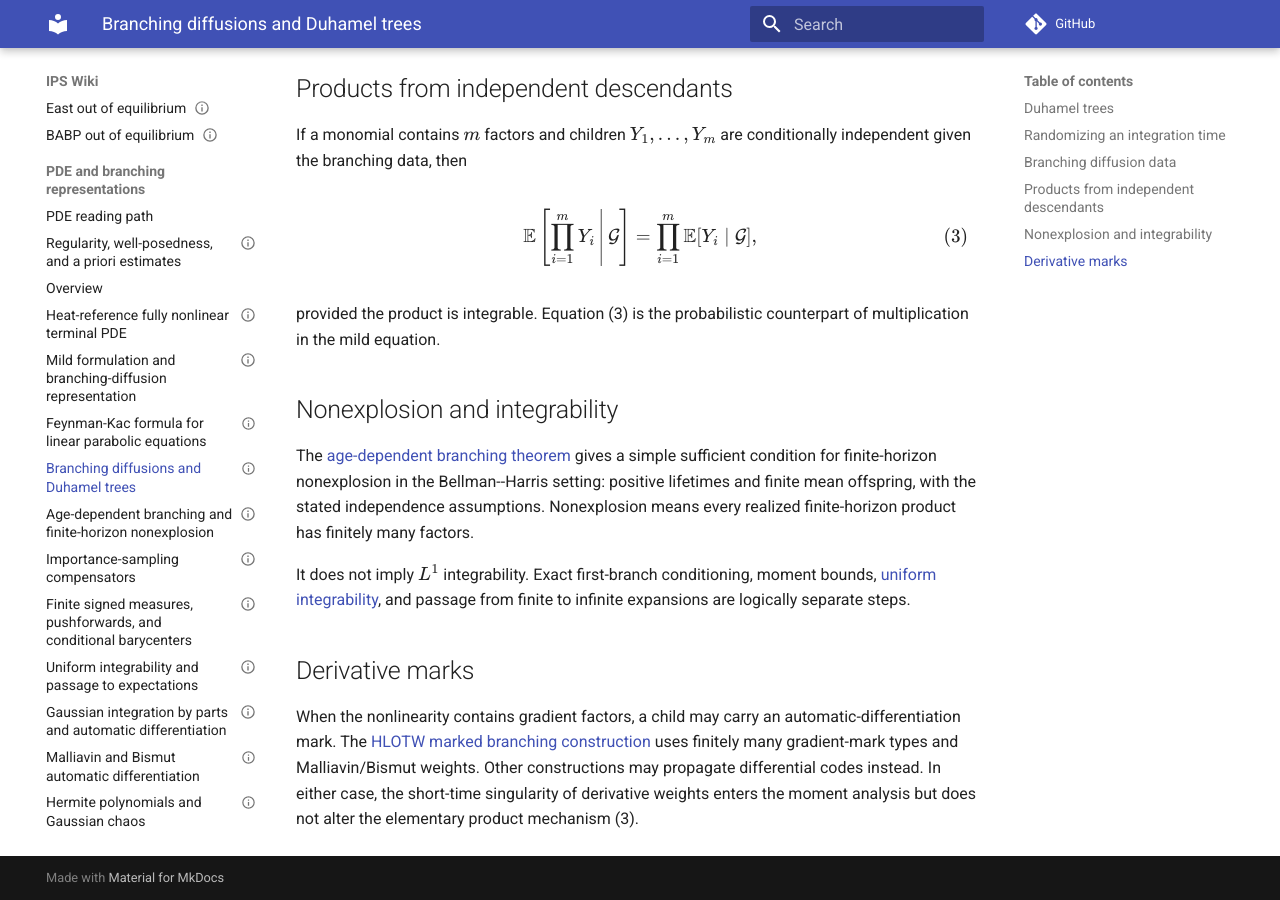
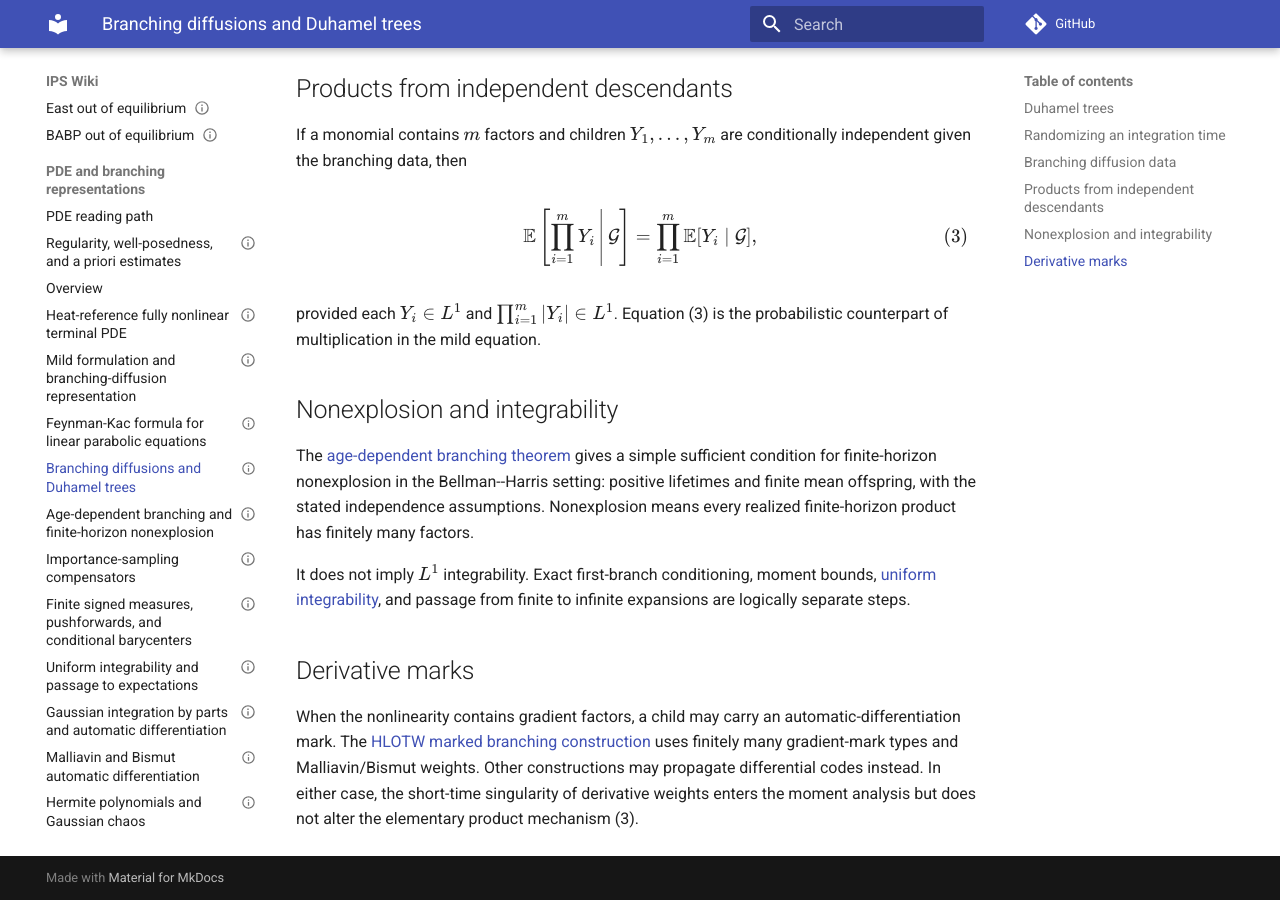
Before and after one commit to maciejgluchowski86-beep/ips-wiki, an MkDocs documentation site: the page built from docs/entries/branching-diffusions-and-duhamel-trees.md, in a window 1280 px wide and 900 px high, scrolled down 1412 px. Built offline with MkDocs 1.6.1 and Material for MkDocs 9.7.7, drawn with Linux system fonts in a browser that asks for light colours; comment, search, counter and statistics services are not loaded.

Commit message:
wiki: repair cycle 18 correctness defects

```diff
--- a/docs/entries/branching-diffusions-and-duhamel-trees.md
+++ b/docs/entries/branching-diffusions-and-duhamel-trees.md
@@ -61,7 +61,7 @@ $$
 \tag{3}
 $$
 
-provided the product is integrable. Equation (3) is the probabilistic counterpart of multiplication in the mild equation.
+provided each $Y_i\in L^1$ and $\prod_{i=1}^m |Y_i|\in L^1$. Equation (3) is the probabilistic counterpart of multiplication in the mild equation.
 
 ## Nonexplosion and integrability
 
```
Also changed, not shown: docs/entries/brownian-confinement-and-heat-kernel-positivity.md (+1 -1 lines), docs/meta/references.md (+1 -0 lines).
